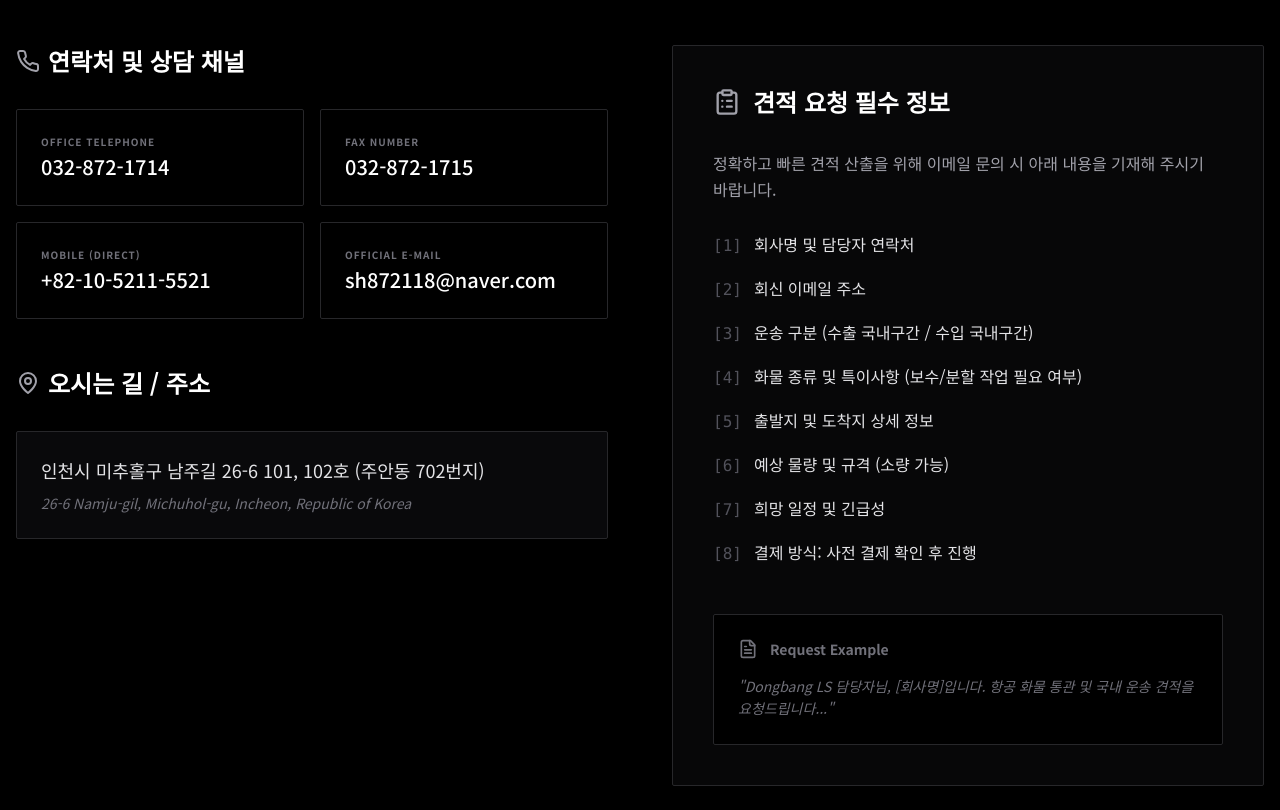
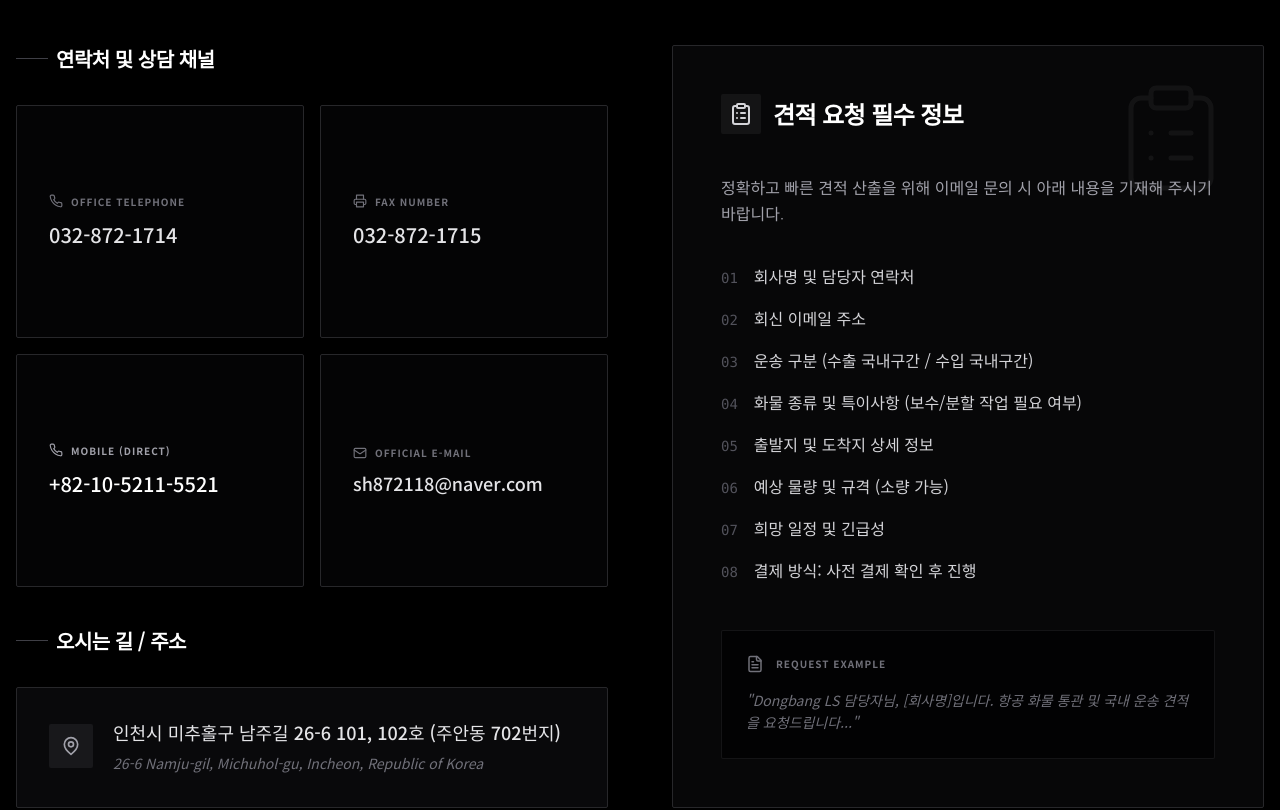
Before and after one commit to Jun7892/DBLS, a React (Vite) app: page /#/contact in a window 1280 px wide. Shown: the part 440-1250 px from the top of the page. Built offline with nearby package versions, Linux system fonts and the light colour scheme.

Commit message:
feat: Add printer icon and refine contact page layout
Introduces the Printer icon to the contact page. Also, adjusts the layout and styling of the contact information sections for improved readability and visual hierarchy.

```diff
--- a/pages/ContactPage.tsx
+++ b/pages/ContactPage.tsx
@@ -1,5 +1,5 @@
 import React from 'react';
-import { Mail, Phone, FileText, ClipboardList, MapPin } from 'lucide-react';
+import { Mail, Phone, FileText, ClipboardList, MapPin, Printer } from 'lucide-react';
 
 const ContactPage: React.FC = () => {
   const inquiryFields = [
@@ -18,7 +18,7 @@ const ContactPage: React.FC = () => {
       {/* Header */}
       <div className="py-24 bg-zinc-950 border-b border-zinc-900 px-4">
         <div className="max-w-7xl mx-auto text-center">
-          <h1 className="text-4xl md:text-5xl font-bold mb-6">Contact</h1>
+          <h1 className="text-4xl md:text-5xl font-bold mb-6 tracking-tighter">Contact</h1>
           <p className="text-zinc-400 text-lg max-w-2xl md:max-w-none mx-auto leading-relaxed">
             정확한 물류 설계를 위해 아래 정보를 포함하여 이메일로 문의해 주시면<br className="hidden md:block" />
             신속히 검토 후 회신드립니다.
@@ -27,70 +27,102 @@ const ContactPage: React.FC = () => {
       </div>
 
       <div className="max-w-7xl mx-auto px-4 mt-20">
-        <div className="grid grid-cols-1 lg:grid-cols-2 gap-16">
-          {/* Direct Contact Info */}
-          <div className="space-y-12">
-            <div>
-              <h2 className="text-2xl font-bold mb-8 flex items-center gap-2">
-                <Phone size={24} className="text-zinc-400" /> 연락처 및 상담 채널
+        <div className="grid grid-cols-1 lg:grid-cols-2 gap-10 xl:gap-16">
+          {/* Left Column: Contact & Location */}
+          <div className="flex flex-col gap-10">
+            {/* Contact Section */}
+            <div className="flex flex-col h-full">
+              <h2 className="text-xl font-bold mb-8 flex items-center gap-2 tracking-tight">
+                <span className="w-8 h-px bg-zinc-700"></span> 연락처 및 상담 채널
               </h2>
-              <div className="grid grid-cols-1 sm:grid-cols-2 gap-4">
-                <div className="p-6 border border-zinc-800 rounded-sm">
-                  <p className="text-[10px] text-zinc-500 font-bold uppercase tracking-widest mb-1">Office Telephone</p>
-                  <p className="text-xl font-medium">032-872-1714</p>
+              <div className="grid grid-cols-1 sm:grid-cols-2 gap-4 flex-grow">
+                <div className="p-8 border border-zinc-800 bg-zinc-900/20 rounded-sm flex flex-col justify-center">
+                  <div className="flex items-center gap-2 mb-3">
+                    <Phone size={14} className="text-zinc-500" />
+                    <p className="text-[10px] text-zinc-500 font-bold uppercase tracking-widest">Office Telephone</p>
+                  </div>
+                  <p className="text-xl font-medium text-zinc-200">032-872-1714</p>
                 </div>
-                <div className="p-6 border border-zinc-800 rounded-sm">
-                  <p className="text-[10px] text-zinc-500 font-bold uppercase tracking-widest mb-1">Fax Number</p>
-                  <p className="text-xl font-medium">032-872-1715</p>
+
+                <div className="p-8 border border-zinc-800 bg-zinc-900/20 rounded-sm flex flex-col justify-center">
+                  <div className="flex items-center gap-2 mb-3">
+                    <Printer size={14} className="text-zinc-500" />
+                    <p className="text-[10px] text-zinc-500 font-bold uppercase tracking-widest">Fax Number</p>
+                  </div>
+                  <p className="text-xl font-medium text-zinc-200">032-872-1715</p>
                 </div>
-                <div className="p-6 border border-zinc-800 rounded-sm">
-                  <p className="text-[10px] text-zinc-500 font-bold uppercase tracking-widest mb-1">Mobile (Direct)</p>
+
+                <div className="p-8 border border-zinc-800 bg-zinc-900/20 rounded-sm flex flex-col justify-center">
+                  <div className="flex items-center gap-2 mb-3">
+                    <Phone size={14} className="text-zinc-400" />
+                    <p className="text-[10px] text-zinc-400 font-bold uppercase tracking-widest">Mobile (Direct)</p>
+                  </div>
                   <p className="text-xl font-medium text-white">+82-10-5211-5521</p>
                 </div>
-                <div className="p-6 border border-zinc-800 rounded-sm">
-                  <p className="text-[10px] text-zinc-500 font-bold uppercase tracking-widest mb-1">Official E-mail</p>
-                  <p className="text-xl font-medium break-all">sh872118@naver.com</p>
+
+                <div className="p-8 border border-zinc-800 bg-zinc-900/20 rounded-sm flex flex-col justify-center">
+                  <div className="flex items-center gap-2 mb-3">
+                    <Mail size={14} className="text-zinc-500" />
+                    <p className="text-[10px] text-zinc-500 font-bold uppercase tracking-widest">Official E-mail</p>
+                  </div>
+                  <p className="text-lg font-medium text-zinc-200 break-all leading-tight">sh872118@naver.com</p>
                 </div>
               </div>
             </div>
 
-            <div>
-              <h2 className="text-2xl font-bold mb-8 flex items-center gap-2">
-                <MapPin size={24} className="text-zinc-400" /> 오시는 길 / 주소
+            {/* Location Section */}
+            <div className="mt-auto">
+              <h2 className="text-xl font-bold mb-8 flex items-center gap-2 tracking-tight">
+                <span className="w-8 h-px bg-zinc-700"></span> 오시는 길 / 주소
               </h2>
-              <div className="p-6 bg-zinc-950 border border-zinc-800 rounded-sm">
-                <p className="text-zinc-200 text-lg mb-2">인천시 미추홀구 남주길 26-6 101, 102호 (주안동 702번지)</p>
-                <p className="text-zinc-500 text-sm leading-relaxed italic">
-                  26-6 Namju-gil, Michuhol-gu, Incheon, Republic of Korea
-                </p>
+              <div className="p-8 bg-zinc-950 border border-zinc-800 rounded-sm flex items-start gap-5">
+                <div className="p-3 bg-zinc-900 rounded-sm mt-1">
+                  <MapPin size={20} className="text-zinc-400" />
+                </div>
+                <div>
+                  <p className="text-zinc-200 text-lg mb-2 font-medium leading-snug">
+                    인천시 미추홀구 남주길 26-6 101, 102호<br className="sm:hidden" /> (주안동 702번지)
+                  </p>
+                  <p className="text-zinc-500 text-sm leading-relaxed italic">
+                    26-6 Namju-gil, Michuhol-gu, Incheon, Republic of Korea
+                  </p>
+                </div>
               </div>
             </div>
           </div>
 
-          {/* Inquiry Guide */}
-          <div className="bg-zinc-900/30 border border-zinc-800 p-10 rounded-sm flex flex-col h-full">
-            <div className="flex items-center gap-3 mb-8">
-              <ClipboardList className="text-zinc-400" size={28} />
-              <h2 className="text-2xl font-bold">견적 요청 필수 정보</h2>
+          {/* Right Column: Inquiry Guide Card */}
+          <div className="bg-zinc-900/30 border border-zinc-800 p-8 md:p-12 rounded-sm flex flex-col h-full relative overflow-hidden group">
+            <div className="absolute top-0 right-0 p-8 opacity-5 group-hover:opacity-10 transition-opacity">
+              <ClipboardList size={120} strokeWidth={1} />
             </div>
 
-            <p className="text-zinc-400 mb-8 leading-relaxed">
+            <div className="flex items-center gap-3 mb-10 relative z-10">
+              <div className="p-2 bg-white/5 rounded-sm">
+                <ClipboardList className="text-zinc-300" size={24} />
+              </div>
+              <h2 className="text-2xl font-bold tracking-tight">견적 요청 필수 정보</h2>
+            </div>
+
+            <p className="text-zinc-400 mb-10 leading-relaxed relative z-10 font-light">
               정확하고 빠른 견적 산출을 위해 이메일 문의 시 아래 내용을 기재해 주시기 바랍니다.
             </p>
 
-            <ul className="space-y-5 flex-grow">
+            <ul className="space-y-5 flex-grow relative z-10">
               {inquiryFields.map((field, idx) => (
-                <li key={idx} className="flex items-start gap-3 group">
-                  <span className="text-zinc-600 group-hover:text-zinc-400 transition-colors font-mono">[{idx + 1}]</span>
-                  <span className="text-zinc-200 leading-tight">{field}</span>
+                <li key={idx} className="flex items-start gap-4 group/item">
+                  <span className="text-zinc-600 group-hover/item:text-zinc-400 transition-colors font-mono text-sm pt-0.5">
+                    {String(idx + 1).padStart(2, '0')}
+                  </span>
+                  <span className="text-zinc-300 leading-tight group-hover/item:text-white transition-colors">{field}</span>
                 </li>
               ))}
             </ul>
 
-            <div className="mt-12 p-6 bg-black rounded-sm border border-zinc-800">
+            <div className="mt-12 p-6 bg-black/60 rounded-sm border border-zinc-800/50 relative z-10">
               <div className="flex items-center gap-3 mb-4">
-                <FileText size={20} className="text-zinc-500" />
-                <span className="text-sm font-bold text-zinc-500">Request Example</span>
+                <FileText size={18} className="text-zinc-500" />
+                <span className="text-[10px] font-bold text-zinc-500 uppercase tracking-widest">Request Example</span>
               </div>
               <p className="text-sm text-zinc-500 italic leading-relaxed">
                 "Dongbang LS 담당자님, [회사명]입니다. 항공 화물 통관 및 국내 운송 견적을 요청드립니다..."
```
